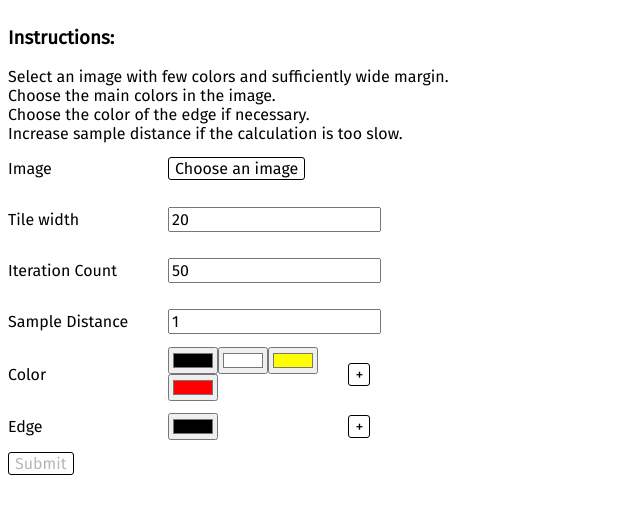
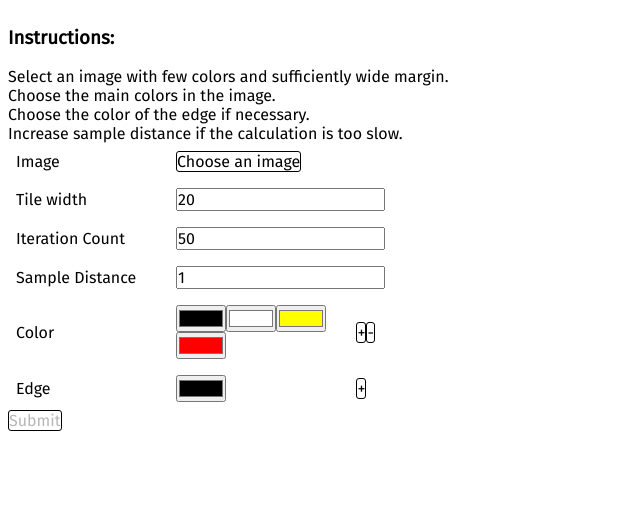
Before and after one commit to caffeinatedprogrammer/pixelator, a React (Create React App) app: page / in a window 1280 px wide. Shown: the top 514 px of the page, without its empty margins (0-640 px from the left). Built offline with nearby package versions, Linux system fonts and the light colour scheme.

Commit message:
Add remove color function

```diff
--- a/src/InputForm.jsx
+++ b/src/InputForm.jsx
@@ -69,10 +69,24 @@ export default function InputForm({onSubmit}) {
         event.preventDefault();
         setInitialColor((prev) => ({
             ...prev,
-            nextIndex: prev.nextIndex,
+            nextIndex: prev.nextIndex +1,
             id: [...prev.id, prev.nextIndex],
             color: {...prev.color, [prev.nextIndex]: '#000000'},
         }));
+    }, [setInitialColor]);
+    const handleRemoveColor = useCallback((event) => {
+        event.preventDefault();
+        setInitialColor((prev) => {
+            const prevId = prev.id;
+            const lastId = prevId.pop();
+            const prevColor = prev.color;
+            delete prevColor.lastId;
+            return {
+                ...prev,
+                color: prevColor,
+                id: prevId,
+            };
+        });
     }, [setInitialColor]);
     const handleEdgeChange = useCallback((event) => {
         event.preventDefault();
@@ -90,10 +104,24 @@ export default function InputForm({onSubmit}) {
         event.preventDefault();
         setInitialEdge((prev) => ({
             ...prev,
-            nextIndex: prev.nextIndex,
+            nextIndex: prev.nextIndex +1,
             id: [...prev.id, prev.nextIndex],
             edge: {...prev.edge, [prev.nextIndex]: '#000000'},
         }));
+    }, [setInitialEdge]);
+    const handleRemoveEdge = useCallback((event) => {
+        event.preventDefault();
+        setInitialEdge((prev) => {
+            const prevId = prev.id;
+            const lastId = prevId.pop();
+            const prevEdge = prev.edge;
+            delete prevEdge.lastId;
+            return {
+                ...prev,
+                edge: prevEdge,
+                id: prevId,
+            };
+        });
     }, [setInitialEdge]);
     const handleIterationCountChange = useCallback((event) => {
         event.preventDefault();
@@ -160,7 +188,12 @@ export default function InputForm({onSubmit}) {
                         value={sampleDistance}
                     />
                 </SettingItem>
-                <SettingItem name="Color" end={<Button onClick={handleAddColor}>+</Button>}>
+                <SettingItem name="Color" end={
+                    <>
+                        <Button onClick={handleAddColor}>+</Button>
+                        <Button onClick={handleRemoveColor}>-</Button>
+                    </>
+                }>
                     {initialColor.id.map((_id) =>
                         <input
                             key={`color_${_id}`}
--- a/src/index.css
+++ b/src/index.css
@@ -5,6 +5,8 @@ body {
 }
 
 body, p, span, label, button, input {
+    margin: 0px;
+    padding: 0px;
     font-family: "Fira Sans";
     font-size: 16px;
 }
@@ -34,6 +36,8 @@ body, p, span, label, button, input {
 .flex-container {
     display: flex;
     align-items: center;
+    margin: 8px;
+    padding: 0px;
     width: 100%;
 }
 
```
